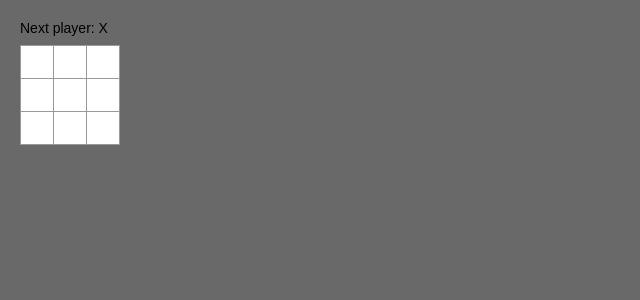
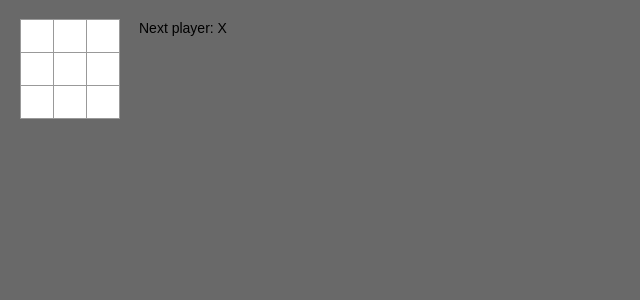
Before and after one commit to RudolfFrederiksen/react_test, a React (Create React App) app: page / in a window 1280 px wide. Shown: the top 300 px of the page, without its empty margins (0-640 px from the left). Built offline with nearby package versions, Linux system fonts and the light colour scheme.

Commit message:
add history state

```diff
--- a/src/components/Board.scss
+++ b/src/components/Board.scss
@@ -3,7 +3,3 @@
     content: "";
     display: table;
 }
-
-.status {
-    margin-bottom: 10px;
-}
--- a/src/components/Board.tsx
+++ b/src/components/Board.tsx
@@ -2,23 +2,13 @@ import React from "react";
 import { Square } from "./Square";
 import "./Board.scss";
 
-interface BoardState {
+interface BoardState {}
+interface BoardProps {
     squares: Array<string | null>;
-    xIsNext: boolean;
-    winner: string | null;
+    onClick: (idx: number) => void;
 }
-interface BoardProps {}
 
 class Board extends React.Component<BoardProps, BoardState> {
-    constructor(props: BoardProps) {
-        super(props);
-        this.state = {
-            squares: Array(9).fill(null),
-            xIsNext: true,
-            winner: null,
-        };
-    }
-
     /**
      * generate a 3x3 board
      */
@@ -38,57 +28,11 @@ class Board extends React.Component<BoardProps, BoardState> {
     }
 
     renderSquare(i: number) {
-        return <Square index={i} value={this.state.squares[i]} onClick={() => this.handleClick(i)} />;
-    }
-
-    handleClick(i: number) {
-        const squares = this.state.squares.slice();
-
-        // prevent action if winner defined or square has been played
-        if (!!this.state.winner || squares[i]) {
-            return;
-        }
-
-        squares[i] = this.state.xIsNext ? "X" : "O";
-        const winner = this.calculateWinner(squares);
-
-        this.setState({
-            squares,
-            xIsNext: !this.state.xIsNext,
-            winner,
-        });
-    }
-
-    calculateWinner(squares: Array<string | null>) {
-        const lines = [
-            [0, 1, 2],
-            [3, 4, 5],
-            [6, 7, 8],
-            [0, 3, 6],
-            [1, 4, 7],
-            [2, 5, 8],
-            [0, 4, 8],
-            [2, 4, 6],
-        ];
-        for (let i = 0; i < lines.length; i++) {
-            const [a, b, c] = lines[i];
-            if (squares[a] && squares[a] === squares[b] && squares[a] === squares[c]) {
-                return squares[a];
-            }
-        }
-        return null;
+        return <Square index={i} value={this.props.squares[i]} onClick={() => this.props.onClick(i)} />;
     }
 
     render() {
-        const winner = this.state.winner,
-            status = winner ? "Winner: " + winner : "Next player: " + (this.state.xIsNext ? "X" : "O");
-
-        return (
-            <div>
-                <div className="status">{status}</div>
-                {this.generateBoard()}
-            </div>
-        );
+        return <div>{this.generateBoard()}</div>;
     }
 }
 
--- a/src/components/Game.scss
+++ b/src/components/Game.scss
@@ -5,6 +5,9 @@
 
 .game-info {
     margin-left: 20px;
+    .status {
+        margin-bottom: 10px;
+    }
 }
 
 ol,
--- a/src/components/Game.tsx
+++ b/src/components/Game.tsx
@@ -2,15 +2,84 @@ import React from "react";
 import { Board } from "./Board";
 import "./Game.scss";
 
-class Game extends React.Component {
+interface GameState {
+    history: Array<HistoryState>;
+    xIsNext: boolean;
+    winner: string | null;
+}
+
+interface HistoryState {
+    squares: Array<string | null>;
+}
+
+interface GameProps {}
+
+class Game extends React.Component<GameProps, GameState> {
+    constructor(props: GameProps) {
+        super(props);
+        this.state = {
+            history: [
+                {
+                    squares: Array(9).fill(null),
+                },
+            ],
+            xIsNext: true,
+            winner: null,
+        };
+    }
+
+    handleClick(idx: number) {
+        let history = this.state.history,
+            squares = history[history.length - 1].squares.slice();
+
+        // prevent action if winner defined or square has been played
+        if (!!this.state.winner || squares[idx]) {
+            return;
+        }
+
+        squares[idx] = this.state.xIsNext ? "X" : "O";
+        const winner = this.calculateWinner(squares);
+        history = history.concat([{ squares }]);
+
+        this.setState({
+            history,
+            xIsNext: !this.state.xIsNext,
+            winner,
+        });
+    }
+
+    calculateWinner(squares: Array<string | null>) {
+        const lines = [
+            [0, 1, 2],
+            [3, 4, 5],
+            [6, 7, 8],
+            [0, 3, 6],
+            [1, 4, 7],
+            [2, 5, 8],
+            [0, 4, 8],
+            [2, 4, 6],
+        ];
+        for (let i = 0; i < lines.length; i++) {
+            const [a, b, c] = lines[i];
+            if (squares[a] && squares[a] === squares[b] && squares[a] === squares[c]) {
+                return squares[a];
+            }
+        }
+        return null;
+    }
+
     render() {
+        const latestSquare = this.state.history[this.state.history.length - 1].squares,
+            winner = this.state.winner,
+            status = winner ? "Winner: " + winner : "Next player: " + (this.state.xIsNext ? "X" : "O");
+
         return (
             <div className="game">
                 <div className="game-board">
-                    <Board />
+                    <Board squares={latestSquare} onClick={(idx) => this.handleClick(idx)} />
                 </div>
                 <div className="game-info">
-                    <div>{/* status */}</div>
+                    <div className="status">{status}</div>
                     <ol>{/* TODO */}</ol>
                 </div>
             </div>
```
